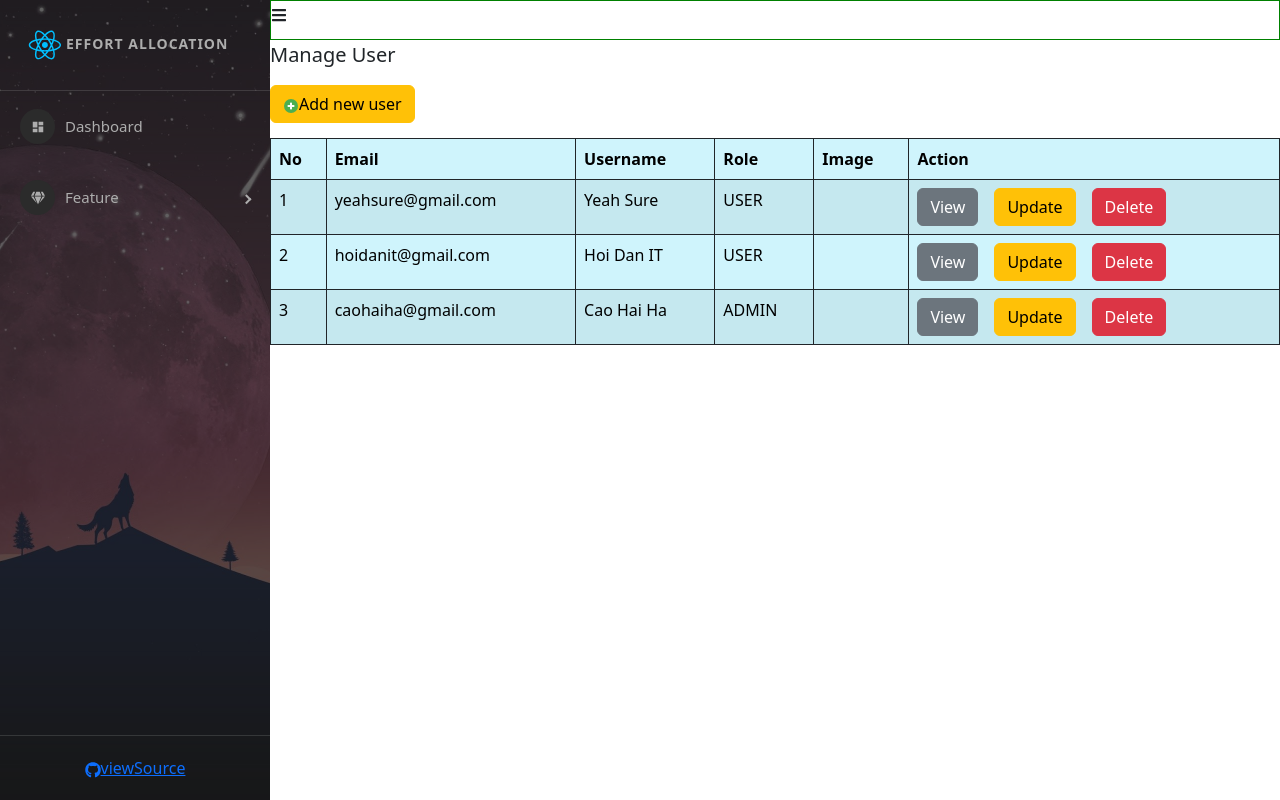
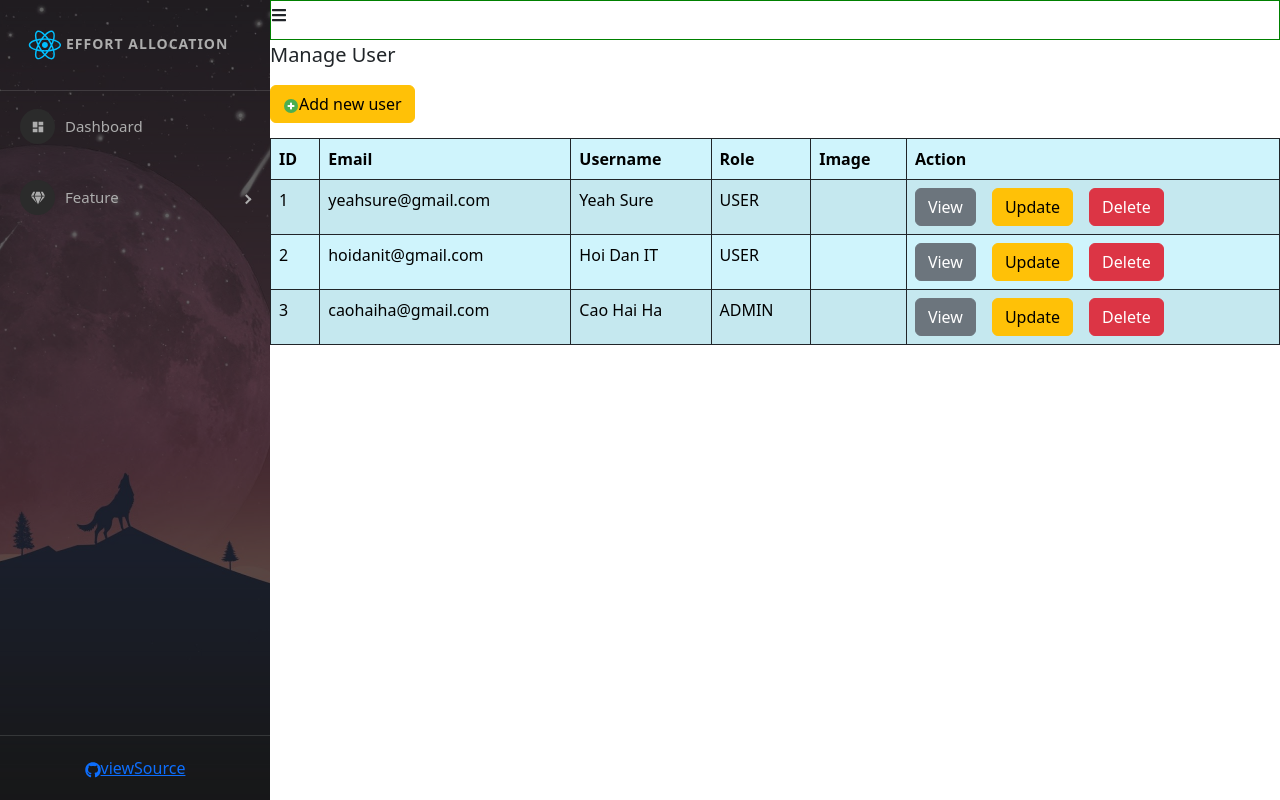
Before and after one commit to CaoHaiHa/React-for-beginner, a React (Create React App) app: page /admins/manage-users in a window 1280 px wide. Built offline with nearby package versions, Linux system fonts and the light colour scheme.

Commit message:
Video #62/8:42/done

```diff
--- a/src/components/Admin/Content/ManageUser.js
+++ b/src/components/Admin/Content/ManageUser.js
@@ -50,14 +50,13 @@
                 <div className="table-users-container">
                     <TableUser
                         listUsers={listUsers}
-                        setListUsers={setListUsers}
                     />
 
                 </div>
                 <ModalCreateUser
                     show={showModal}
                     setShow={setShowModal}
-                    addNewUser={(user) => addNewUser(user)}
+                    addNewUser={addNewUser}
                 />
             </div>
         </div>
--- a/src/components/Admin/Content/TableUser.js
+++ b/src/components/Admin/Content/TableUser.js
@@ -2,7 +2,7 @@
 
 const TableUser = (props) => {
 
-    const { listUsers, setListUsers } = props
+    const { listUsers } = props
 
     //componentDidMount
     useEffect(() => {
@@ -14,7 +14,7 @@
             <table className="table table-striped table-info table-hover table-bordered border-dark">
                 <thead>
                     <tr>
-                        <th scope="col">No</th>
+                        <th scope="col">ID</th>
                         <th scope="col">Email</th>
                         <th scope="col">Username</th>
                         <th scope="col">Role</th>
```
